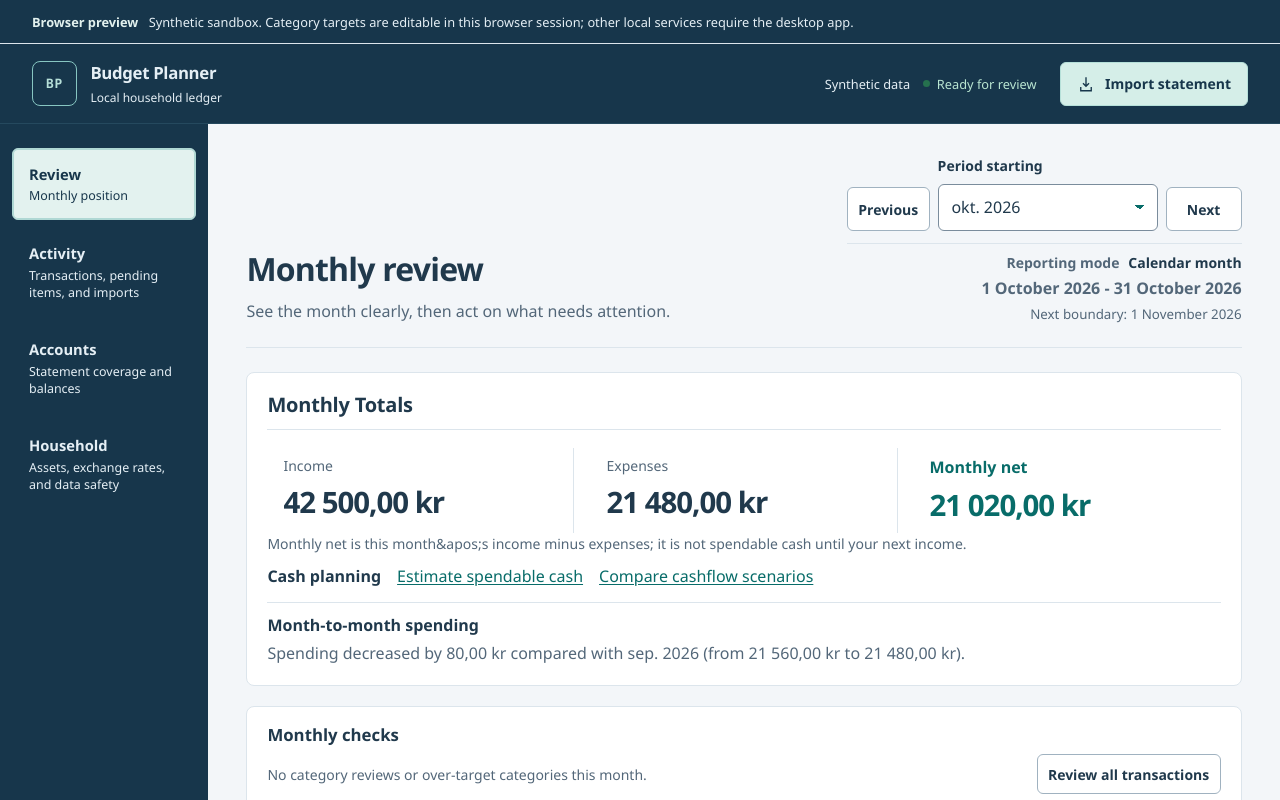
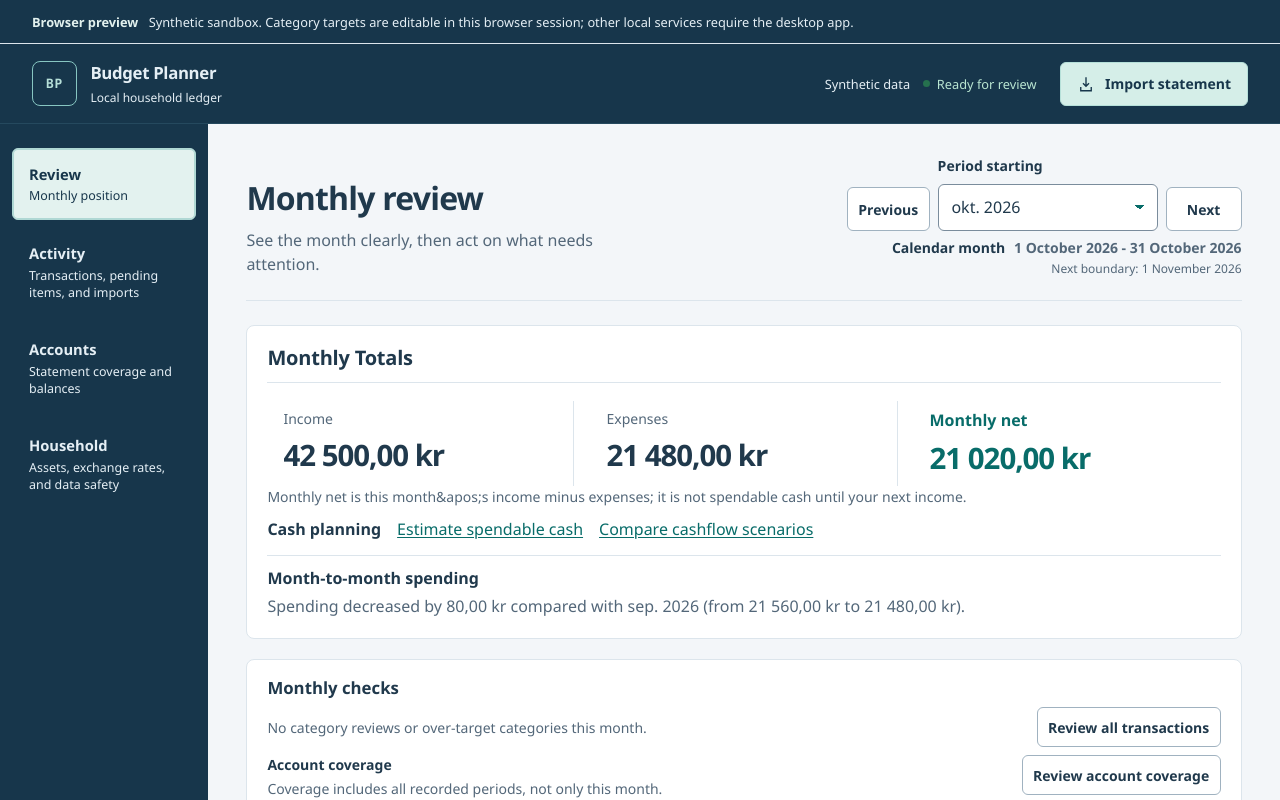
Before and after one commit to DanielESolbakk/budget, a React (Vite) app: page / in a window 1280 px wide. Shown: the top 800 px of the page. Built offline with nearby package versions, Linux system fonts and the light colour scheme.

Commit message:
refine reporting period toolbar
Co-authored-by: Copilot <223556219+Copilot@users.noreply.github.com>

```diff
--- a/src/renderer/styles/responsive.css
+++ b/src/renderer/styles/responsive.css
@@ -244,6 +244,7 @@
 
   .reporting-period-current {
     width: 100%;
+    justify-content: flex-start;
     text-align: left;
   }
 
--- a/src/renderer/styles/review-and-planning.css
+++ b/src/renderer/styles/review-and-planning.css
@@ -163,7 +163,7 @@
 .reporting-period-toolbar {
   display: grid;
   min-width: 0;
-  gap: 0.75rem;
+  gap: 0.4rem;
   justify-items: end;
 }
 
@@ -187,11 +187,13 @@
 }
 
 .reporting-period-current {
-  display: grid;
+  display: flex;
   width: min(100%, 30rem);
-  gap: 0.3rem;
-  border-top: 1px solid var(--line);
-  padding-top: 0.55rem;
+  flex-wrap: wrap;
+  align-items: baseline;
+  justify-content: flex-end;
+  column-gap: 0.55rem;
+  row-gap: 0.15rem;
   text-align: right;
 }
 
@@ -199,7 +201,7 @@
   display: flex;
   align-items: center;
   justify-content: flex-end;
-  gap: 0.55rem;
+  gap: 0.35rem;
   color: var(--paper-muted);
   font-size: 0.875rem;
 }
@@ -215,19 +217,24 @@
 
 .reporting-period-mode strong {
   color: var(--paper);
+  font-weight: 600;
 }
 
 .reporting-period-range {
   margin: 0;
   color: var(--paper);
-  font-weight: 700;
+  font-size: 0.875rem;
+  font-weight: 600;
   font-variant-numeric: tabular-nums;
-  line-height: 1.4;
+  line-height: 1.35;
 }
 
 .reporting-period-current small {
-  color: var(--paper-muted);
+  flex: 1 0 100%;
+  color: var(--paper-muted);
+  font-size: 0.75rem;
   font-variant-numeric: tabular-nums;
+  line-height: 1.3;
 }
 
 .calendar-basis-note {
--- a/src/renderer/workspaces/ReviewWorkspace.tsx
+++ b/src/renderer/workspaces/ReviewWorkspace.tsx
@@ -188,7 +188,7 @@ export function ReviewWorkspace({
             {snapshot !== null && (
               <div className="reporting-period-current">
                 <div className="reporting-period-mode">
-                  <span>Reporting mode</span>
+                  <span className="visually-hidden">Reporting mode</span>
                   {hasSavedPaydayRule ? (
                     <select
                       aria-label="Reporting mode"
```
